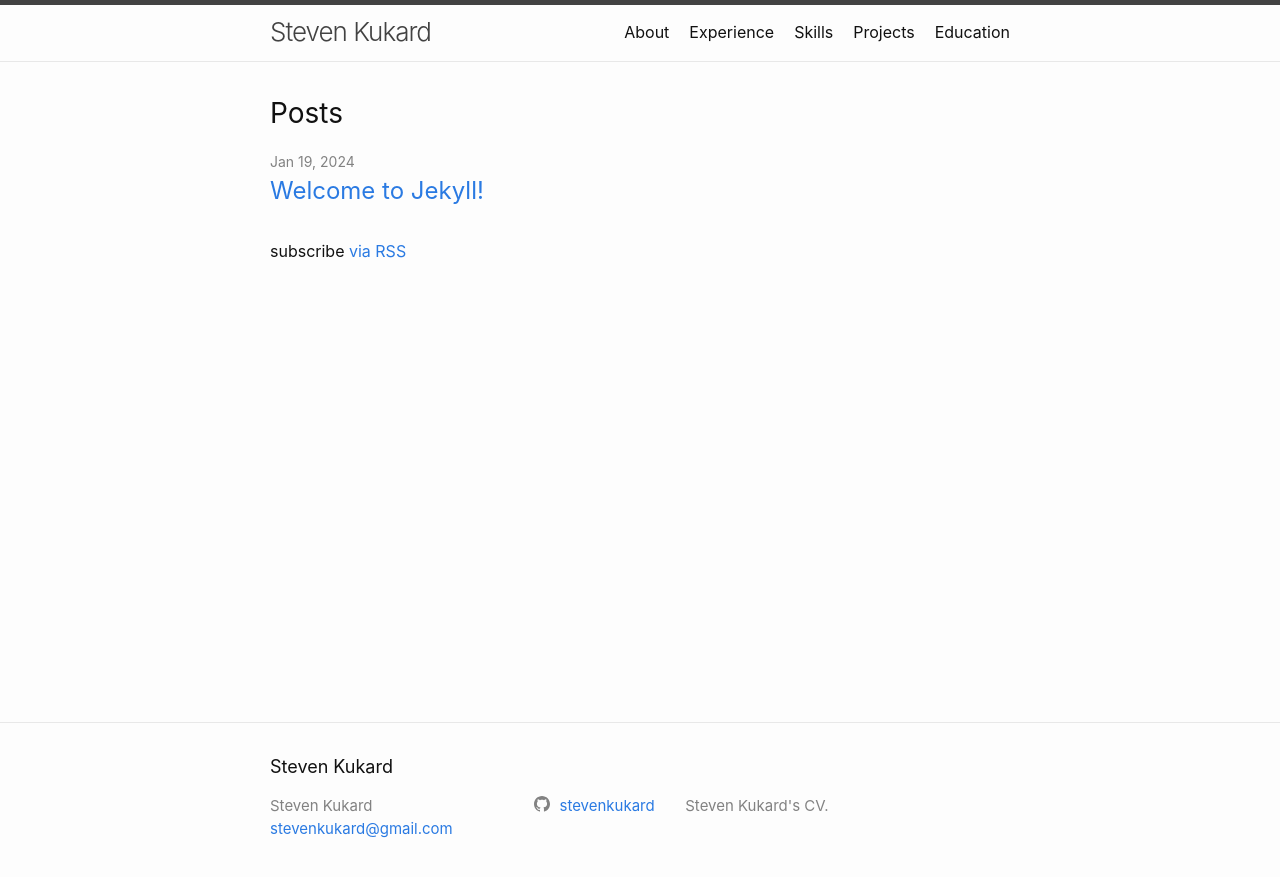
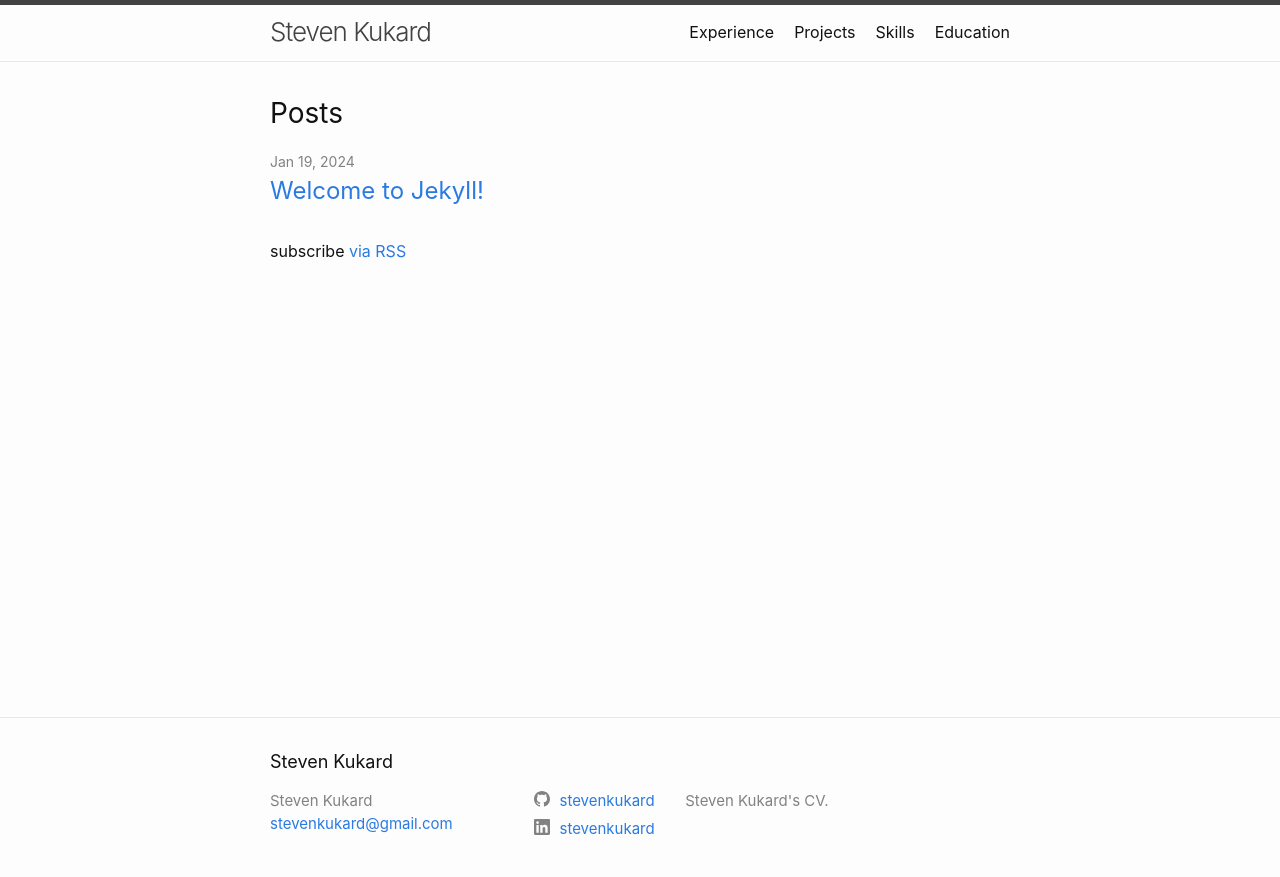
Before and after one commit to stevenkukard/cv, a Jekyll site: the page built from index.markdown, in a window 1280 px wide. Shown: the top 877 px of the page. Built offline with Jekyll 4.4.1, drawn with Linux system fonts in a browser that asks for light colours.

Commit message:
Update _config.yml

```diff
--- a/_config.yml
+++ b/_config.yml
@@ -25,8 +25,10 @@ description: >- # this means to ignore newlines until "baseurl:"
   Steven Kukard's CV.
 baseurl: "" # the subpath of your site, e.g. /blog
 url: "stevenkukard.github.io" # the base hostname & protocol for your site, e.g. http://example.com
-# twitter_username: jekyllrb
+
+# SOCIAL MEDIA
 github_username:  stevenkukard
+linkedin_username: stevenkukard
 
 # Build settings
 theme: minima
@@ -34,12 +36,13 @@ plugins:
   - jekyll-feed
 
 header_pages:
-  - about.markdown
+  # - about.markdown
   - experience.markdown
+  - projects.markdown
   - skills.markdown
-  - projects.markdown
   - education.markdown
   # - contact.markdown
+
 
 # Exclude from processing.
 # The following items will not be processed, by default.
```
